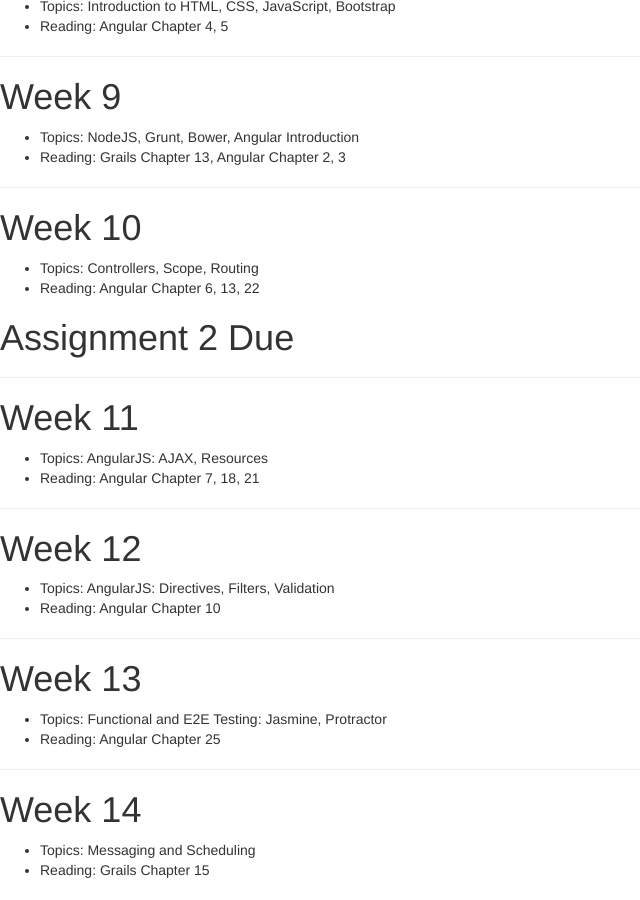
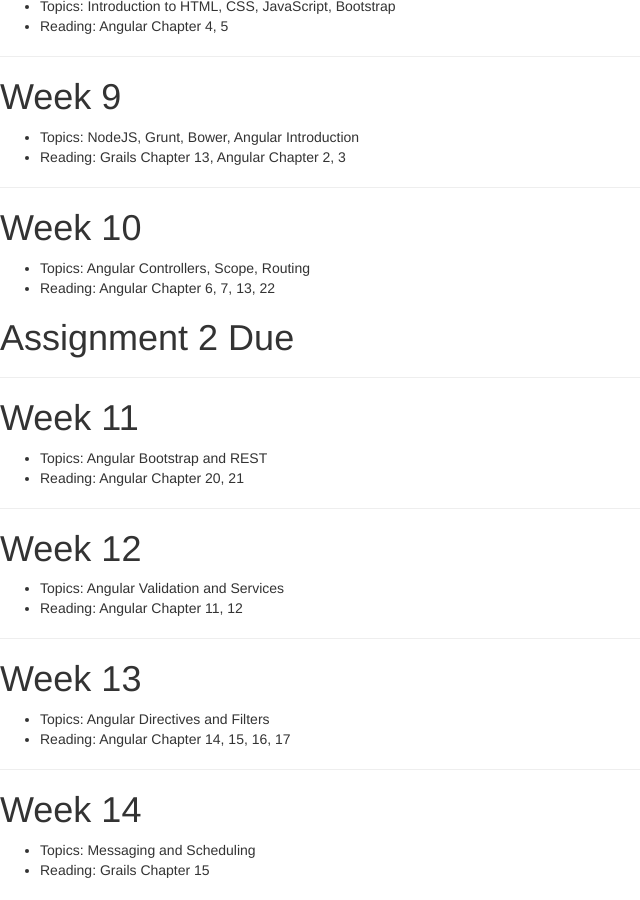
Before and after one commit to mikecalvo/mikecalvo.github.io, a Jekyll site: the page built from msse/topics/index.md, in a window 1280 px wide and 900 px high, scrolled down 1147 px. Shown: the whole window, without its empty margins (0-640 px from the left). Built offline with Jekyll 4.4.1, drawn with Linux system fonts in a browser that asks for light colours.

Commit message:
reading updates

```diff
--- a/msse/topics/index.md
+++ b/msse/topics/index.md
@@ -68,8 +68,8 @@
 
 # Week 10
 
-- Topics: Controllers, Scope, Routing
-- Reading: Angular Chapter 6, 13, 22
+- Topics: Angular Controllers, Scope, Routing
+- Reading: Angular Chapter 6, 7, 13, 22
 
 # Assignment 2 Due
 
@@ -77,22 +77,22 @@
 
 # Week 11
 
-- Topics: AngularJS: AJAX, Resources
-- Reading: Angular Chapter 7, 18, 21
+- Topics: Angular Bootstrap and REST
+- Reading: Angular Chapter 20, 21
 
 ---
 
 # Week 12
 
-- Topics: AngularJS: Directives, Filters, Validation
-- Reading: Angular Chapter 10
+- Topics: Angular Validation and Services
+- Reading: Angular Chapter 11, 12
 
 ---
 
 # Week 13
 
-- Topics: Functional and E2E Testing: Jasmine, Protractor
-- Reading: Angular Chapter 25
+- Topics: Angular Directives and Filters
+- Reading: Angular Chapter 14, 15, 16, 17
 
 ---
 
```
